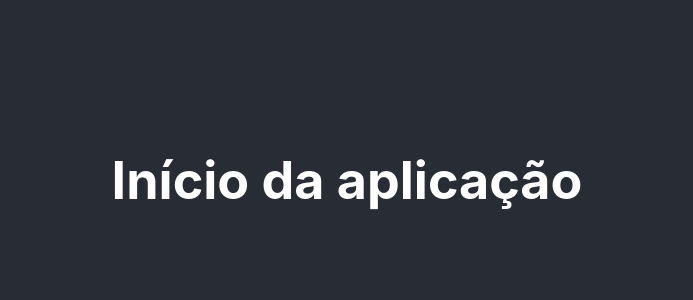
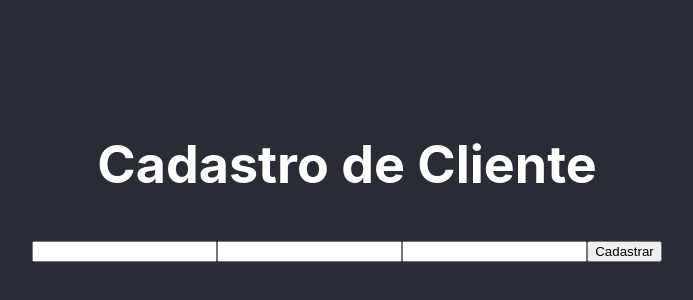
Before and after one commit to eniosombra/example-react-hook-form, a React (Create React App) app: page / in a window 1280 px wide. Shown: the part 220-520 px from the top of the page, without its empty margins (293-986 px from the left). Built offline with nearby package versions, Linux system fonts and the light colour scheme.

Commit message:
utilizando o react-hook-form de forma basica

```diff
--- a/package.json
+++ b/package.json
@@ -12,6 +12,7 @@
     "@types/react-dom": "^17.0.0",
     "react": "^17.0.2",
     "react-dom": "^17.0.2",
+    "react-hook-form": "^7.8.8",
     "react-scripts": "4.0.3",
     "typescript": "^4.1.2",
     "web-vitals": "^1.0.1"
--- a/src/App.tsx
+++ b/src/App.tsx
@@ -1,11 +1,31 @@
+import { useForm } from 'react-hook-form'
+
 import './App.css'
 
+type FormValues = {
+  name: string
+  email: string
+  group: string
+}
+
 function App() {
+  const { register, handleSubmit } = useForm<FormValues>()
+
+  const onSubmit = (data: any) => {
+    console.log(data)
+  }
+
   return (
-    <div className="App">
-      <header className="App-header">
-        <h1>Início da aplicação</h1>
-      </header>
+    <div className="App-header">
+      <h1>Cadastro de Cliente</h1>
+
+      <form onSubmit={handleSubmit(onSubmit)} autoComplete="off">
+        <input {...register('name')} />
+        <input {...register('email')} />
+        <input {...register('group')} />
+
+        <button type="submit">Cadastrar</button>
+      </form>
     </div>
   )
 }
```
Also changed, not shown: 1 other file (tests, documents, lock files or other folders).
